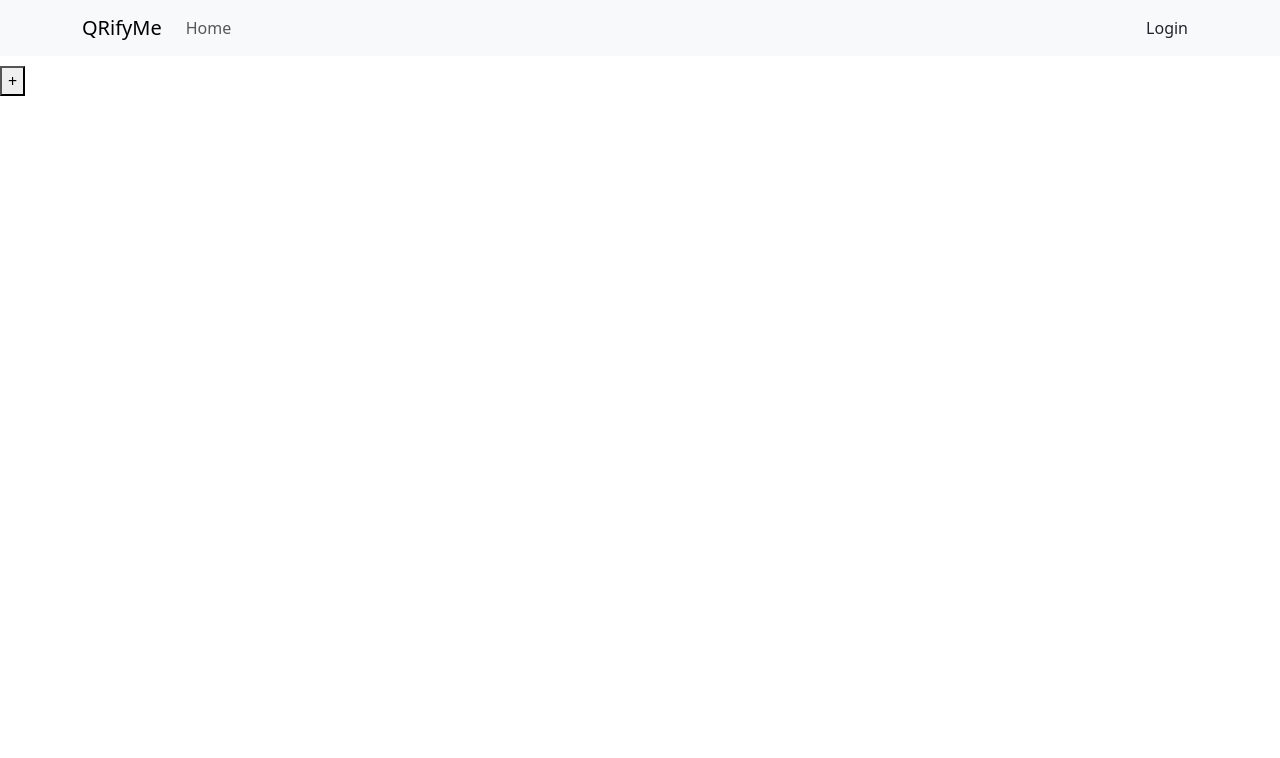
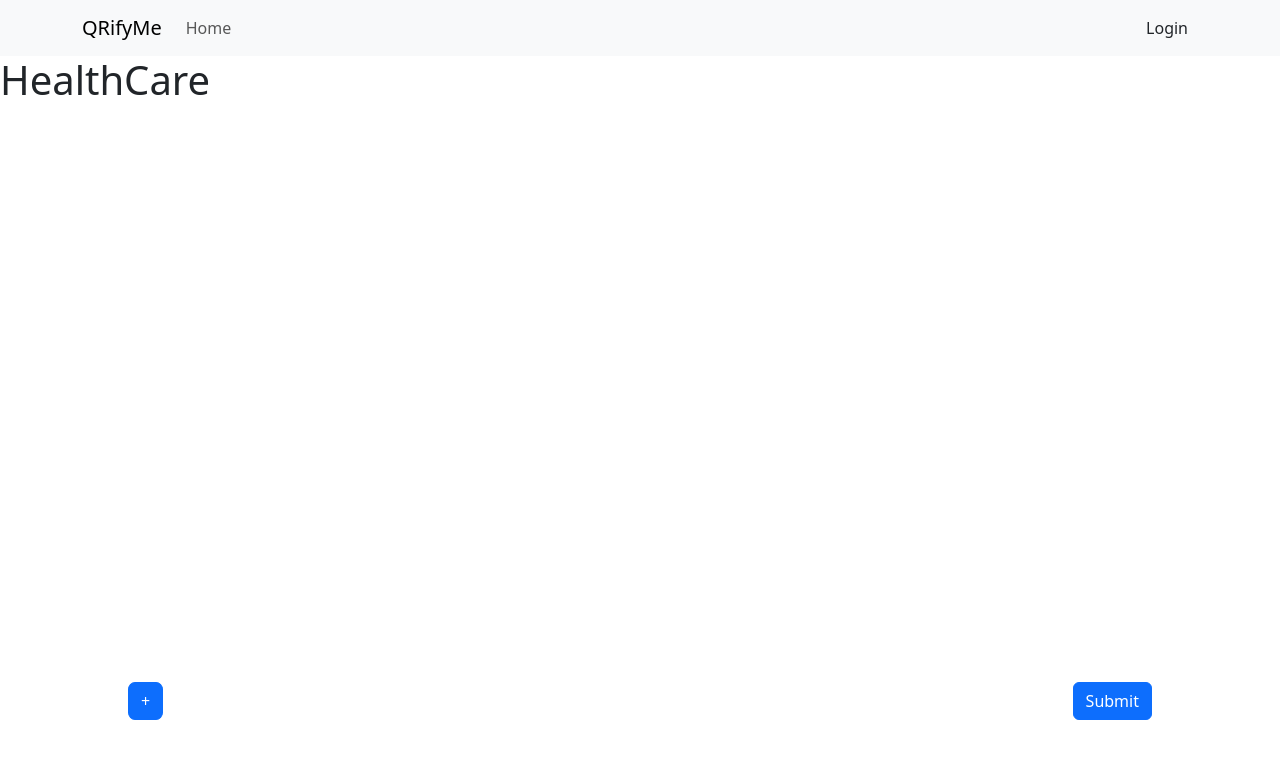
Before and after one commit to Ruthvik-gr/QRifyMe, a React (Vite) app: page /healthcare in a window 1280 px wide. Shown: the top 758 px of the page. Built offline with nearby package versions, Linux system fonts and the light colour scheme.

Commit message:
incomplete healthcarre

```diff
--- a/index.html
+++ b/index.html
@@ -1,7 +1,7 @@
-<!doctype html>
+<!DOCTYPE html>
 <html lang="en">
   <head>
-    <meta name="Cross-Origin-Opener-Policy" content="same-origin">
+    <meta name="Cross-Origin-Opener-Policy" content="same-origin" />
     <meta charset="UTF-8" />
     <link rel="icon" type="image/svg+xml" href="/vite.svg" />
     <meta name="viewport" content="width=device-width, initial-scale=1.0" />
--- a/package.json
+++ b/package.json
@@ -11,7 +11,7 @@
   },
   "dependencies": {
     "bootstrap": "^5.3.2",
-    "firebase": "^10.8.0",
+    "firebase": "^10.8.1",
     "react": "^18.2.0",
     "react-bootstrap": "^2.10.1",
     "react-dom": "^18.2.0",
--- a/src/Styles/FormInput.scss
+++ b/src/Styles/FormInput.scss
@@ -1,15 +1,22 @@
 .main {
-    padding: 0px 10px 0px 0px;
-    > .select {
-      padding: 5px;
-      margin-bottom: 2%;
-      border-radius: 3px;
-    }
+  width: 100vw;
+  height: calc(100vh - 56px);
+  display: flex;
+  flex-direction: column;
 
-    > .Uploadimage {
-      padding-bottom: 2%;
-    }
-    > .form-outline .form-control ~ .form-label {
-      color: white;
-    }
+  >.PlusBtn {
+    position: absolute;
+    bottom: 10%;
+    left: 10%;
+    border-radius: 20%;
   }
+
+  >.SubmitBtn {
+    position: absolute;
+    width: fit-content;
+    bottom: 10%;
+    right: 10%;
+  }
+
+
+}
--- a/src/components/Automobiles.jsx
+++ b/src/components/Automobiles.jsx
@@ -1,5 +1,5 @@
 import { React, useState } from "react";
-import "../Styles/FormInput.scss";
+
 
 export function Automobiles() {
   const [file, setFile] = useState();
--- a/src/components/HealthCare.jsx
+++ b/src/components/HealthCare.jsx
@@ -1,4 +1,6 @@
 import React, { useState } from "react";
+import Button from "react-bootstrap/Button";
+import "../Styles/FormInput.scss";
 
 // HealthCare component representing a single file input
 export const HealthCare = () => {
@@ -33,7 +35,8 @@ export const HealthCare = () => {
   };
 
   return (
-    <>
+    <div className="main">
+      <h1>HealthCare</h1>
       <div>
         {fileInputs.map((input, index) => (
           <div key={index}>
@@ -55,12 +58,10 @@ export const HealthCare = () => {
           </div>
         ))}
       </div>
-      <button
-        onClick={handleAddFileInput}
-        style={{ color: "black", cursor: "pointer", marginTop: "10px" }}
-      >
+      <Button className="PlusBtn" onClick={handleAddFileInput}>
         +
-      </button>
-    </>
+      </Button>
+      <Button className="SubmitBtn" as="input" type="submit" value="Submit" />{" "}
+    </div>
   );
 };
--- a/src/components/LoginPage.jsx
+++ b/src/components/LoginPage.jsx
@@ -1,6 +1,6 @@
 import React, { useEffect } from "react";
 import { auth, provider } from "../firebase/FirebaseInit";
-import { signInWithPopup, onAuthStateChanged,GoogleAuthProvider } from "firebase/auth";
+import { signInWithPopup, onAuthStateChanged } from "firebase/auth";
 import { useNavigate } from "react-router-dom";
 
 export const LoginPage = ({ setIsAuth }) => {
```
Also changed, not shown: 1 other file (tests, documents, lock files or other folders).
